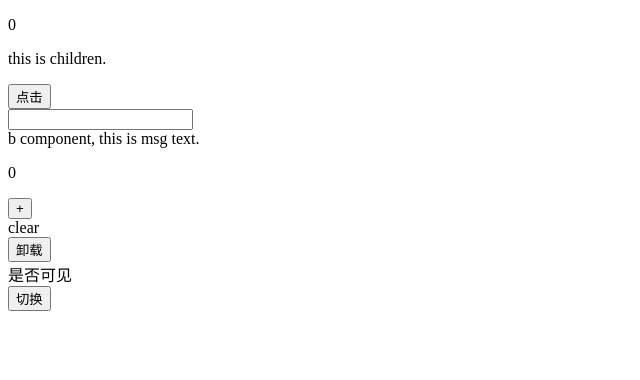
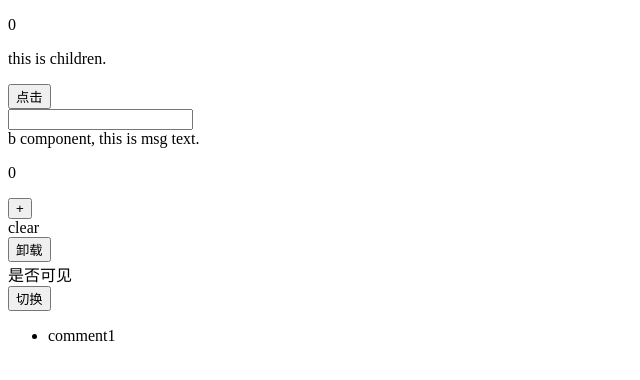
Before and after one commit to robbiemie/react-learning, a React (Create React App) app: page / in a window 1280 px wide. Shown: the top 380 px of the page, without its empty margins (0-640 px from the left). Built offline with nearby package versions, Linux system fonts and the light colour scheme.

Commit message:
feat: 网络请求

```diff
--- a/src/App.js
+++ b/src/App.js
@@ -106,6 +106,22 @@ const CustomHookCom = () => {
   </div>)
 }
 
+const FetchDataCom = () => {
+
+  const [list, setList] = useState([])
+
+  useEffect(() => {
+    async function fetchData() {
+      // const res = await fetch('https://localhost:8899/json')
+      setList([{id: 1, text: 'comment1'}]);
+    }
+    fetchData()
+  }, [])
+
+  return (<ul>
+    {list.map(item => <li key={item.id}>{item.text}</li>)}
+  </ul>)
+}
 
 function App() {
   const msg = 'this is msg text.'
@@ -124,6 +140,7 @@ function App() {
         {flag && <ClearEffect/>}
         <button onClick={() => setFlag(false)}>卸载</button>
         <CustomHookCom/>
+        <FetchDataCom/>
       </MsgContext.Provider>
     </div>
   );
```
